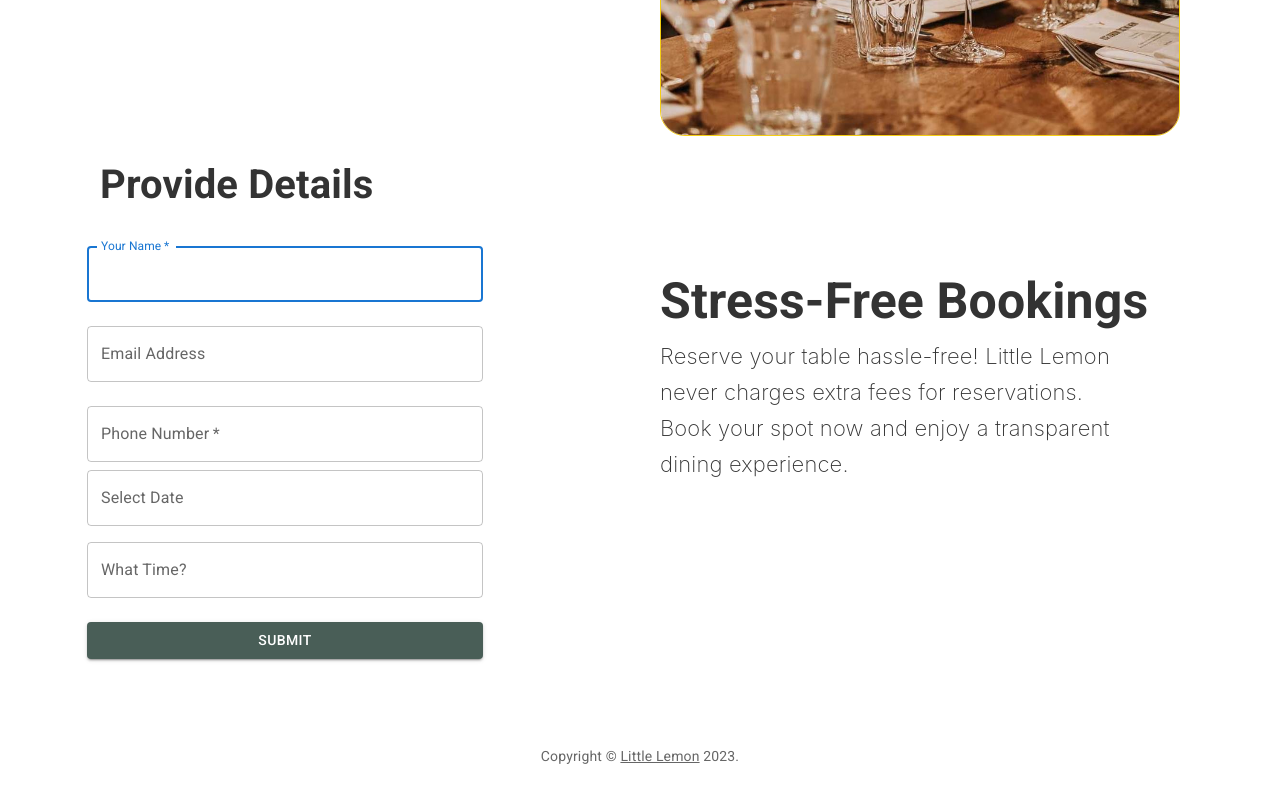
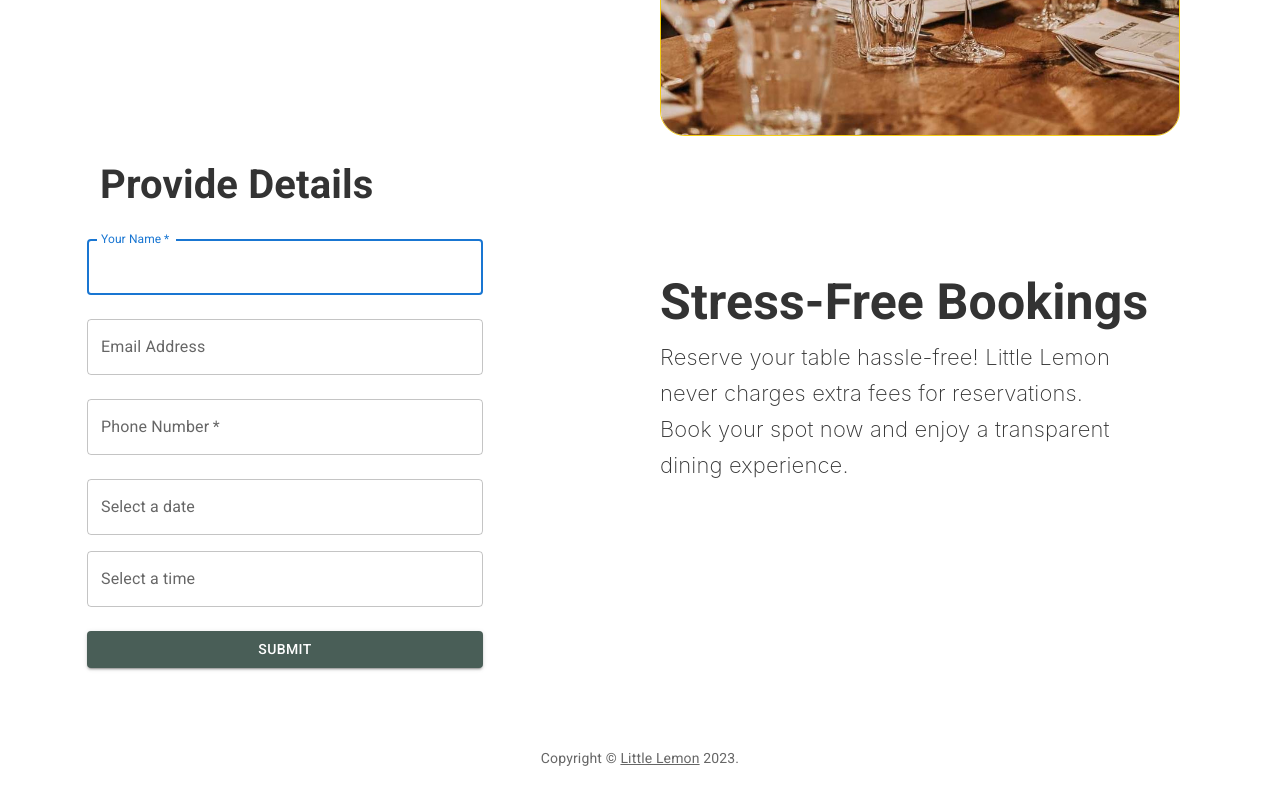
Before and after one commit to umaransar03/littleLemonTableReserve, a React (Create React App) app: page / in a window 1280 px wide. Shown: the part 573-1373 px from the top of the page. Built offline with nearby package versions, Linux system fonts and the light colour scheme.

Commit message:
form validation done

```diff
--- a/package.json
+++ b/package.json
@@ -16,6 +16,7 @@
     "dayjs": "^1.11.7",
     "react": "^18.2.0",
     "react-dom": "^18.2.0",
+    "react-hook-form": "^7.43.8",
     "react-scripts": "5.0.1",
     "web-vitals": "^2.1.4"
   },
--- a/src/App.js
+++ b/src/App.js
@@ -1,7 +1,6 @@
 import { ReserveTable } from "./screens/ReserveTable/ReserveTable";
 import { AdapterDayjs } from '@mui/x-date-pickers/AdapterDayjs';
 import { LocalizationProvider } from '@mui/x-date-pickers/LocalizationProvider';
-
 
 function App() {
   return (
--- a/src/screens/UserInput/UserInput.js
+++ b/src/screens/UserInput/UserInput.js
@@ -5,22 +5,28 @@ import TextField from '@mui/material/TextField';
 import Box from '@mui/material/Box';
 import Container from '@mui/material/Container';
 import { createTheme, ThemeProvider } from '@mui/material/styles';
+import { useForm } from 'react-hook-form';
 import { DatePicker, TimePicker } from '@mui/x-date-pickers';
-import { Stack } from '@mui/material';
+import { Stack, Typography } from '@mui/material';
 import './UserInput.css'
 
 
 const theme = createTheme();
 
 export default function Userinput() {
-    const handleSubmit = (event) => {
-        event.preventDefault();
-        const data = new FormData(event.currentTarget);
+
+    const { register, handleSubmit, formState: { errors } } = useForm();
+
+    const handleRegistration = (e) => {
+        const data = new FormData(e.currentTarget)
         console.log({
-            email: data.get('email'),
-            password: data.get('password'),
-        });
+            name: data.get('name'),
+            phone: data.get('phone'),
+            date: data.get('date'),
+            time: data.get('time')
+        })
     };
+    const handleError = (errors) => { };
 
     return (
         <ThemeProvider theme={theme}>
@@ -35,18 +41,23 @@ export default function Userinput() {
 
                     }}
                 >
-                    <Box component="form" onSubmit={handleSubmit} noValidate sx={{ mt: 1 }}>
+                    <Box component="form" onSubmit={handleSubmit(handleRegistration, handleError)} sx={{ mt: 1 }}>
                         <TextField
                             margin="normal"
                             required
                             fullWidth
                             name="yourName"
                             label="Your Name"
-                            type="yourName"
+                            {...register("name", { required: "Name is required" })}
+                            error={Boolean(errors.name)}
+                            helperText={errors.name?.message}
                             id="yourName"
                             autoComplete=""
                             autoFocus
                         />
+                        <Typography variant='p' sx={{ color: 'error.main' }}>
+                            {errors?.name && errors.name.message}
+                        </Typography>
                         <TextField
                             margin="normal"
                             fullWidth
@@ -59,27 +70,34 @@ export default function Userinput() {
                             margin="normal"
                             required
                             fullWidth
+                            name="phoneNumber"
                             id="phoneNumber"
                             label="Phone Number"
-                            name="phoneNumber"
-                            autoComplete="phoneNumber"
+                            {...register("phone", {
+                                required: "Phone is required",
+                                pattern: {
+                                    value: /^[0-9]{10}$/,
+                                    message: "Invalid Phone Number"
+                                }
+                            })}
+                            error={Boolean(errors.phone)}
+                            helperText={errors.phone?.message}
                         />
                         <Stack>
                             <DatePicker
-                                label='Select Date'
-                                sx={{mb:2}}
-                                required
+                                label="Select a date"
+                                sx={{mt:2}}
                             />
                             <TimePicker
-                                required
-                                label='What Time?'
+                                label="Select a time"
+                                sx={{mt:2}}
                             />
                         </Stack>
                         <Button
                             type="submit"
                             fullWidth
                             variant="contained"
-                            sx={{ mt: 3, mb: 2, backgroundColor: '#495E57', ":hover": {bgcolor: '#333333'}}}
+                            sx={{ mt: 3, mb: 2, backgroundColor: '#495E57', ":hover": { bgcolor: '#333333' } }}
                         >
                             Submit
                         </Button>
```
Also changed, not shown: src/screens/ReserveTable/ReserveTable.js (line endings or trailing spaces), 1 other file (tests, documents, lock files or other folders).
